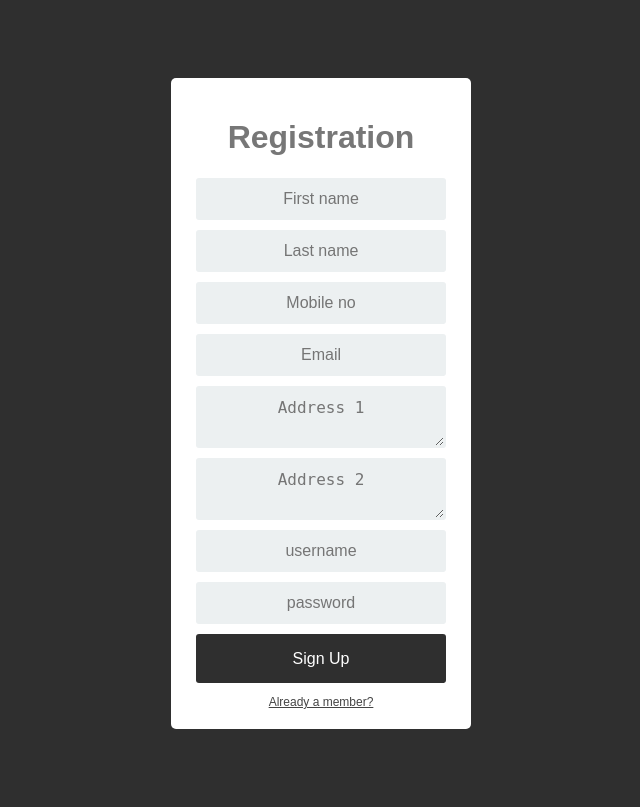
After one commit to ViveK05KV/FishMarket, a Django app: page /fish/register/ in a window 1280 px wide. The commit adds this page. Shown: the whole page, without its empty margins (319-959 px from the left). Run offline with Django 3.2, Linux system fonts and the light colour scheme.

Commit message:
register page login page ok

```diff
--- /dev/null
+++ b/farmers_market/assets/css/login_style.css
@@ -0,0 +1,95 @@
+* {
+box-sizing: border-box;
+}
+
+*:focus {
+	outline: none;
+}
+body {
+font-family: Arial;
+background-color: #2f2f2f;
+padding: 50px;
+}
+.login {
+margin: 20px auto;
+width: 300px;
+}
+.login-screen {
+background-color: #FFF;
+padding: 20px;
+border-radius: 5px
+}
+
+.app-title {
+text-align: center;
+color: #777;
+}
+
+.login-form {
+text-align: center;
+}
+.control-group {
+margin-bottom: 10px;
+}
+
+input {
+text-align: center;
+background-color: #ECF0F1;
+border: 2px solid transparent;
+border-radius: 3px;
+font-size: 16px;
+font-weight: 200;
+padding: 10px 0;
+width: 250px;
+transition: border .5s;
+}
+
+input:focus {
+border: 2px solid #1a1a1a;
+box-shadow: none;
+}
+
+.btn {
+  border: 2px solid transparent;
+  background: #2f2f2f;
+  color: #ffffff;
+  font-size: 16px;
+  line-height: 25px;
+  padding: 10px 0;
+  text-decoration: none;
+  text-shadow: none;
+  border-radius: 3px;
+  box-shadow: none;
+  transition: 0.25s;
+  display: block;
+  width: 250px;
+  margin: 0 auto;
+}
+
+.btn:hover {
+  background-color: #1a1a1a;
+}
+
+.login-link {
+  font-size: 12px;
+  color: #444;
+  display: block;
+	margin-top: 12px;
+}
+
+textarea {
+text-align: center;
+background-color: #ECF0F1;
+border: 2px solid transparent;
+border-radius: 3px;
+font-size: 16px;
+font-weight: 200;
+padding: 10px 0;
+width: 250px;
+transition: border .5s;
+}
+
+textarea:focus {
+border: 2px solid #3498DB;
+box-shadow: none;
+}
--- a/farmers_market/fish_market/models.py
+++ b/farmers_market/fish_market/models.py
@@ -12,9 +12,11 @@ class registration(models.Model):
     fname = models.CharField(max_length = 100)
     lname = models.CharField(max_length = 100)
     mobileno = models.IntegerField()
-    email = models.CharField(max_length = 100)
+    email = models.EmailField(max_length = 100)
     address1 = models.CharField(max_length = 1000)
     address2 = models.CharField(max_length = 1000)
+    username = models.CharField(max_length=100,unique = True)
+    password = models.CharField(max_length=100,unique = True)
 
 class login(models.Model):
     uid = models.ForeignKey(registration,on_delete=models.CASCADE)
--- /dev/null
+++ b/farmers_market/fish_market/templates/fish_market/register.html
@@ -0,0 +1,64 @@
+{% load static from staticfiles %}
+<html >
+  <head>
+    <meta charset="UTF-8">
+    <title>Register Form</title>
+    <link rel="stylesheet" type="text/css" href="{% static 'css/login_style.css' %}">
+    <script src="https://ajax.googleapis.com/ajax/libs/jquery/2.2.0/jquery.min.js"></script>
+  </head>
+  <body>
+  	<div class="login">
+  		<div class="login-screen">
+  			<div class="app-title">
+  				<h1>Registration</h1>
+  			</div>
+
+  			<div class="login-form">
+
+          <div class="control-group">
+          <input type="text" class="login-field" value="" placeholder="First name" id="reg-fname">
+          <label class="login-field-icon fui-lock" for="login-pass"></label>
+          </div>
+
+          <div class="control-group">
+          <input type="text" class="login-field" value="" placeholder="Last name" id="reg-lname">
+          <label class="login-field-icon fui-lock" for="login-pass"></label>
+          </div>
+
+          <div class="control-group">
+          <input type="text" class="login-field" value="" placeholder="Mobile no" id="reg-mno">
+          <label class="login-field-icon fui-lock" for="login-pass"></label>
+          </div>
+
+          <div class="control-group">
+          <input type="text" class="login-field" value="" placeholder="Email" id="reg-email">
+          <label class="login-field-icon fui-lock" for="login-pass"></label>
+          </div>
+
+          <div class="control-group">
+          <textarea type="text" class="login-field" value="" placeholder="Address 1" id="reg-address1"></textarea>
+          <label class="login-field-icon fui-lock" for="login-pass"></label>
+          </div>
+
+          <div class="control-group">
+          <textarea type="text" class="login-field" value="" placeholder="Address 2" id="reg-address2"></textarea>
+          <label class="login-field-icon fui-lock" for="login-pass"></label>
+          </div>
+
+  				<div class="control-group">
+  				<input type="text" class="login-field" value="" placeholder="username" id="reg-name">
+  				<label class="login-field-icon fui-user" for="login-name"></label>
+  				</div>
+
+  				<div class="control-group">
+  				<input type="password" class="login-field" value="" placeholder="password" id="reg-pass">
+  				<label class="login-field-icon fui-lock" for="login-pass"></label>
+  				</div>
+
+  				<a class="btn btn-primary btn-large btn-block" href="#">Sign Up</a>
+  				<a class="login-link" href="/fish/login/">Already a member?</a>
+  			</div>
+  		</div>
+  	</div>
+  </body>
+</html>
--- a/farmers_market/fish_market/urls.py
+++ b/farmers_market/fish_market/urls.py
@@ -4,11 +4,17 @@ from . import views
 
 urlpatterns = [
     url(r'^home', views.fish),
+    url(r'^login/home', views.fish),
     url(r'^marine', views.marine),
     url(r'^fresh', views.fresh),
     url(r'^shell', views.shell),
     url(r'^fishDetails/$', views.fishDetails , name='details' ),
     url(r'^one/(?P<id>\d+)$',views.fishone, name='fishone' ),
+    url(r'^login/action/', views.loginaction ),
+    url(r'^login/', views.loginview ),
+    url(r'^logout/', views.logoutaction ),
+    url(r'^register/', views.registeraction ),
+
 ]
 
 urlpatterns += staticfiles_urlpatterns()
--- a/farmers_market/fish_market/views.py
+++ b/farmers_market/fish_market/views.py
@@ -1,8 +1,21 @@
 from django.shortcuts import render
 from django.http import HttpResponse
 import logging
-
+from django import forms
+from django.middleware.csrf import CsrfViewMiddleware
+from django.template import RequestContext
 from .models import *
+from django.shortcuts import render_to_response
+from django.contrib.sessions.middleware import SessionMiddleware
+import datetime
+from django.shortcuts import get_object_or_404
+from django.http import HttpResponseRedirect
+from django.db.models import Max
+from django.http import HttpRequest
+from datetime import datetime, timedelta
+import decimal
+import random
+import json
 # Create your views here.
 
 def fish(request):
@@ -12,8 +25,6 @@ def fish(request):
     tag = request.GET.get('name', None)
 
     all_fish = fishmain.objects.filter( pk__in = available_fish_ids )
-    for i in all_fish:
-        print(i.fishtype)
     marine_fish = all_fish.filter( fishtype = 'm' )
     fresh_fish = all_fish.filter( fishtype = 'f' )
     shell_fish = all_fish.filter( fishtype = 's' )
@@ -48,3 +59,41 @@ def fishDetails(request):
     except fishThings.DoesNotExist:
         raise Http404
     return render(request, 'fish_market/afish.html' , {'fish_market' : fishThings})
+
+
+
+def loginview(request):
+    return render(request, 'fish_market/login.html' )
+
+
+def loginaction(request):
+    postdata = request.POST.copy()
+
+    try:
+        user = login.objects.get(username=postdata.get('username',''))
+        if user.password == postdata.get('password',''):
+            request.session['user_id'] = user.id
+            data = {'userid':user.id}
+            print(request.session['user_id'])
+        else:
+            request.session['user_id'] = 0
+            del request.session['user_id']
+            data = {'userid':0}
+    except Exception as e:
+        print("Error")
+        request.session['user_id'] = 0
+        del request.session['user_id']
+        data = {'userid':0}
+
+    return HttpResponse(json.dumps(data))
+
+def logoutaction(request):
+    try:
+        del request.session['user_id']
+    except KeyError:
+        pass
+    return HttpResponse("You're logged out.")
+
+
+def registeraction(request):
+    return render(request, 'fish_market/register.html' )
```
Also changed, not shown: farmers_market/assets/js/jsfile.js (added, +9 -0 lines), farmers_market/assets/js/login.js (added, +24 -0 lines), farmers_market/fish_market/templates/fish_market/afish.html (+3 -5 lines), farmers_market/fish_market/templates/fish_market/cart.html (added, +115 -0 lines), farmers_market/fish_market/templates/fish_market/login.html (added, +35 -0 lines), farmers_market/fish_market/templates/fish_market/marine.html (+4 -5 lines), farmers_market/temp.txt (added, +16 -0 lines), farmers_market/db.sqlite3, farmers_market/fish_market/form.py (added).
